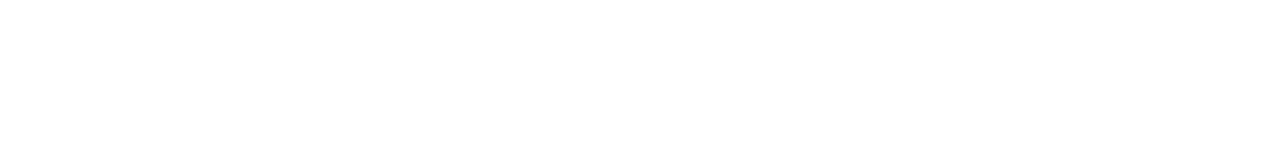
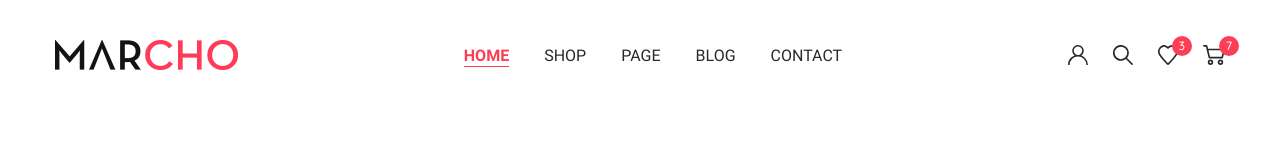
Before and after one commit to SeniorDmitriy/from0to1-marcho, a website: page app/index.html in a window 1280 px wide. Drawn offline with nearby package versions, Linux system fonts and the light colour scheme; files that its build step writes are made by us from their sources.

Commit message:
add header, linked fonts

```diff
--- a/app/index.html
+++ b/app/index.html
@@ -1,12 +1,59 @@
 <!DOCTYPE html>
 <html lang="en">
+
 <head>
   <meta charset="UTF-8">
   <meta name="viewport" content="width=device-width, initial-scale=1.0">
-  <title>Document</title>
+  <title>Marcho</title>
   <link rel="stylesheet" href="css/style.min.css">
 </head>
+
 <body>
+  <header class="header">
+    <div class="container">
+      <div class="header__inner">
+        <a href="#" class="logo">
+          <img src="images/logo.png" alt="logo">
+        </a>
+        <nav class="menu">
+          <ul class="menu__list">
+            <li class="menu__list-item">
+              <a href="#" class="menu__list-link menu__list-link--active">Home</a>
+            </li>
+            <li class="menu__list-item">
+              <a href="#" class="menu__list-link">Shop</a>
+            </li>
+            <li class="menu__list-item">
+              <a href="#" class="menu__list-link">Page</a>
+            </li>
+            <li class="menu__list-item">
+              <a href="#" class="menu__list-link">Blog</a>
+            </li>
+            <li class="menu__list-item">
+              <a href="#" class="menu__list-link">Contact</a>
+            </li>
+          </ul>
+        </nav>
+        <div class="user-nav">
+          <a class="user-nav__link" href="#">
+            <img src="images/icons/user.svg" alt="user icon">
+          </a>
+          <a class="user-nav__link" href="#">
+            <img src="images/icons/search.svg" alt="search icon">
+          </a>
+          <a class="user-nav__link" href="#">
+            <img src="images/icons/heart.svg" alt="heart icon">
+            <span class="user-nav__link-num">3</span>
+          </a>
+          <a class="user-nav__link" href="#">
+            <img src="images/icons/basket.svg" alt="basket icon">
+            <span class="user-nav__link-num">7</span>
+          </a>
+        </div>
+      </div>
+    </div>
+  </header>
   <script src="js/main.min.js"></script>
 </body>
+
 </html>
--- a/app/scss/_fonts.scss
+++ b/app/scss/_fonts.scss
@@ -0,0 +1,39 @@
+@font-face {
+  font-family: 'Quicksand';
+  font-weight: 400;
+  font-style: normal;
+  src: local('Quicksand-Regular'),
+    url('../fonts/Quicksand-Regular.woff2') format('woff2'),
+    url('../fonts/Quicksand-Regular.woff') format('woff');
+  font-display: swap;
+}
+
+@font-face {
+  font-family: 'Quicksand';
+  font-weight: 500;
+  font-style: normal;
+  src: local('Quicksand-Medium'),
+    url('../fonts/Quicksand-Medium.woff2') format('woff2'),
+    url('../fonts/Quicksand-Medium.woff') format('woff');
+  font-display: swap;
+}
+
+@font-face {
+  font-family: 'Roboto';
+  font-weight: 400;
+  font-style: normal;
+  src: local('Roboto-Regular'),
+    url('../fonts/Roboto-Regular.woff2') format('woff2'),
+    url('../fonts/Roboto-Regular.woff') format('woff');
+  font-display: swap;
+}
+
+@font-face {
+  font-family: 'Roboto';
+  font-weight: 700;
+  font-style: normal;
+  src: local('Roboto-Bold'),
+    url('../fonts/Roboto-Bold.woff2') format('woff2'),
+    url('../fonts/Roboto-Bold.woff') format('woff');
+  font-display: swap;
+}
--- a/app/scss/_global.scss
+++ b/app/scss/_global.scss
@@ -0,0 +1,12 @@
+body {
+  font-size: 16px;
+  line-height: 26px;
+  color: $default;
+  @extend %quicksand-500;
+}
+
+.container {
+  max-width: 1200px;
+  margin: 0 auto;
+  padding: 0 15px;
+}
--- a/app/scss/_vars.scss
+++ b/app/scss/_vars.scss
@@ -0,0 +1,23 @@
+$default: #8d8d8d;
+$accent: #fe3e57;
+$title: #29282d;
+
+%quicksand-400{
+  font-family: 'Quicksand', sans-serif;
+  font-weight: 400;
+}
+
+%quicksand-500{
+  font-family: 'Quicksand', sans-serif;
+  font-weight: 500;
+}
+
+%roboto-400{
+  font-family: 'Roboto', sans-serif;
+  font-weight: 400;
+}
+
+%roboto-700{
+  font-family: 'Roboto', sans-serif;
+  font-weight: 700;
+}
--- a/app/scss/style.scss
+++ b/app/scss/style.scss
@@ -4,6 +4,77 @@
 @import 'global';
 
 
+.header {
+  background-color: #fff;
+  padding: 40px 0;
+
+  &__inner {
+    display: flex;
+    align-items: center;
+    justify-content: space-between;
+  }
+}
+
+.menu {
+  &__list {
+    display: flex;
+  }
+
+  &__list-item+.menu__list-item {
+    margin-left: 35px;
+  }
+
+  &__list-link {
+    @extend %roboto-400;
+    padding-bottom: 1px;
+    text-transform: uppercase;
+    border-bottom: 1px solid transparent;
+    color: $title;
+    transition: ease color 0.3s, ease border-bottom 0.3s;
+
+    &:hover {
+      color: $accent;
+      border-bottom: 1px solid $accent;
+      transition: ease color 0.3s, ease border-bottom 0.3s;
+    }
+  }
+
+  &__list-link--active {
+    @extend %roboto-700;
+    color: $accent;
+    border-bottom: 1px solid $accent;
+  }
+}
+
+.user-nav {
+  display: flex;
+
+  &__link {
+    position: relative;
+  }
+
+  &__link+.user-nav__link {
+    margin-left: 25px;
+  }
+
+  &__link-num {
+    position: absolute;
+    top: -9px;
+    right: -14px;
+    min-width: 20px;
+    height: 20px;
+    padding: 0 2px;
+    border-radius: 50%;
+    text-align: center;
+    font-size: 12px;
+    line-height: 20px;
+    color: #fff;
+    background-color: $accent;
+  }
+}
+
+
+
 
 
 @import 'media';
--- a/gulpfile.js
+++ b/gulpfile.js
@@ -47,7 +47,7 @@ function images(){
   .pipe(imagemin([
     imagemin.gifsicle({interlaced: true}),
     imagemin.mozjpeg({quality: 75, progressive: true}),
-    imagemin.optipng({optimizationLevel: 10}),
+    imagemin.optipng({optimizationLevel: 5}),
     imagemin.svgo({
         plugins: [
             {removeViewBox: true},
```
Also changed, not shown: app/fonts/Quicksand-Medium.woff (added), app/fonts/Quicksand-Medium.woff2 (added), app/fonts/Quicksand-Regular.woff (added), app/fonts/Quicksand-Regular.woff2 (added), app/fonts/Roboto-Bold.woff (added), app/fonts/Roboto-Bold.woff2 (added), app/fonts/Roboto-Regular.woff (added), app/fonts/Roboto-Regular.woff2 (added), app/images/icons/basket.svg (added), app/images/icons/heart.svg (added), app/images/icons/search.svg (added), app/images/icons/user.svg (added), app/images/logo.png (added), app/scss/_reset.scss (line endings or trailing spaces).
